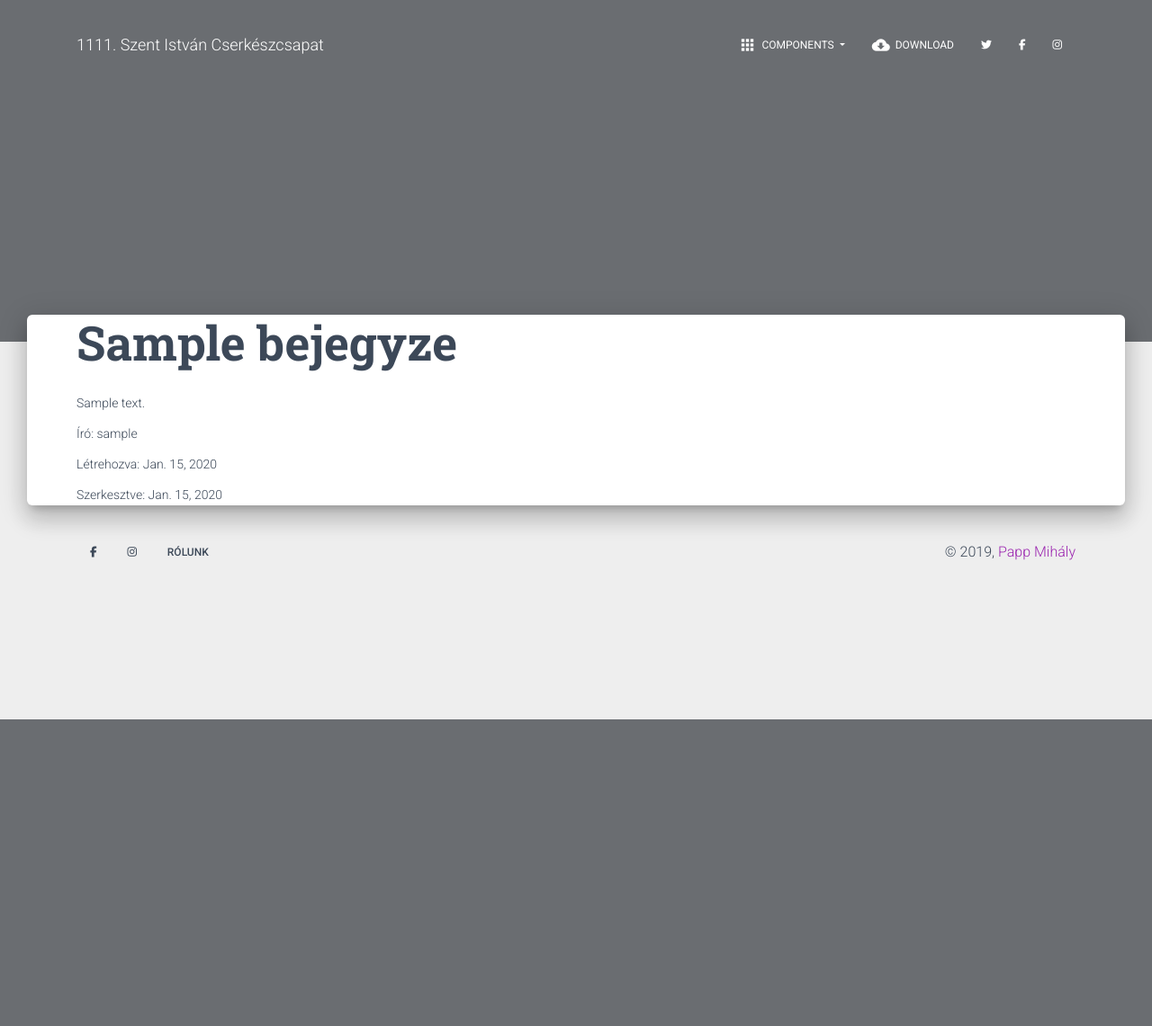
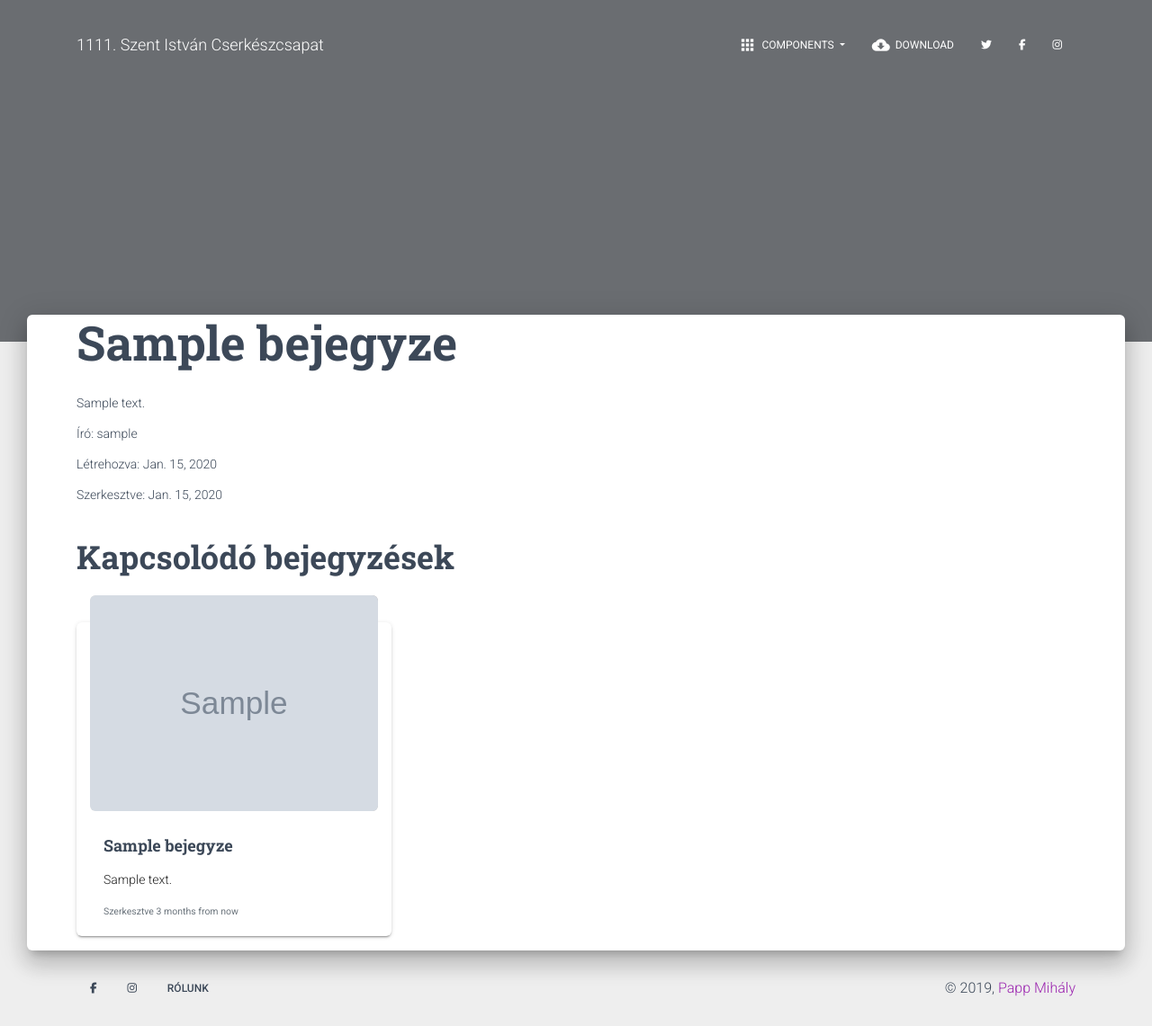
Before and after one commit to pmihaly/cserkweb, a Django app: a page that uses blog/templates/blog/bejegyzes_detail.html in a window 1280 px wide. Shown: the whole page at 90% size. Before the commit the page ends 800 px from the top, so only its background shows below. Run offline with Django 3.2, Linux system fonts and the light colour scheme; tables that the repository leaves empty hold one stand-in row (values such as "Sample post"); grey boxes marked "Sample" are stand-in pictures; some libraries are stand-ins or nearby versions.

Commit message:
Kapcsolódó bejegyzések

```diff
--- a/blog/models.py
+++ b/blog/models.py
@@ -19,6 +19,10 @@ class Bejegyzes(models.Model):
 
     slug = models.SlugField(unique=True, verbose_name="Link cím")
 
+    related_posts = models.ManyToManyField(
+        "self", symmetrical=True, verbose_name="Kapcsolódó bejegyzések"
+    )
+
     def __str__(self):
         return self.title
 
--- a/blog/templates/blog/bejegyzes_detail.html
+++ b/blog/templates/blog/bejegyzes_detail.html
@@ -1,4 +1,5 @@
 {% extends 'base.html' %}
+{% load humanize %}
 
 {% block title %}{{object.title}}{% endblock %}
 {% block cover-image-url %}{{ object.image.url}}{% endblock %}
@@ -9,5 +10,31 @@
 <p>Író: {{ object.author.username }}</p>
 <p>Létrehozva: {{ object.created_at|date }}</p>
 <p>Szerkesztve: {{ object.updated_at|date }}</p>
+
+
+{% for bejegyzes in object.related_posts.all %}
+{% if forloop.first %}
+<h2 class="title">Kapcsolódó bejegyzések</h2>
+<div class="row">
+    {% endif %}
+    <div class="col-lg-4">
+        <a href="{% url 'blog:post-detail' bejegyzes.slug %}" class="card mb-3">
+            <div class="card-header card-header-image" style="max-height: 30vh; overflow: hidden;">
+                <img class="img d-block" src="{{ bejegyzes.image.url }}" alt="{{ bejegyzes.title }} kép">
+            </div>
+            <div class="card-body">
+                <h4 class="card-title">{{ bejegyzes.title }}</h4>
+                <p class="card-text">{{ bejegyzes.text|safe }}</p>
+                <p class="card-text"><small class="text-muted">Szerkesztve
+                        {{ bejegyzes.updated_at|naturaltime }}</small></p>
+            </div>
+        </a>
+    </div>
+    {% if forloop.counter|divisibleby:3 %}
+</div>
+<div class="row">
+    {% endif %}
+    {% if forloop.last %}</div>{% endif %}
+{% endfor %}
 <!-- <img src="{{ object.image.url}}" alt="{{ object.title }}"> -->
 {% endblock %}
```
Also changed, not shown: blog/migrations/0001_initial.py.
